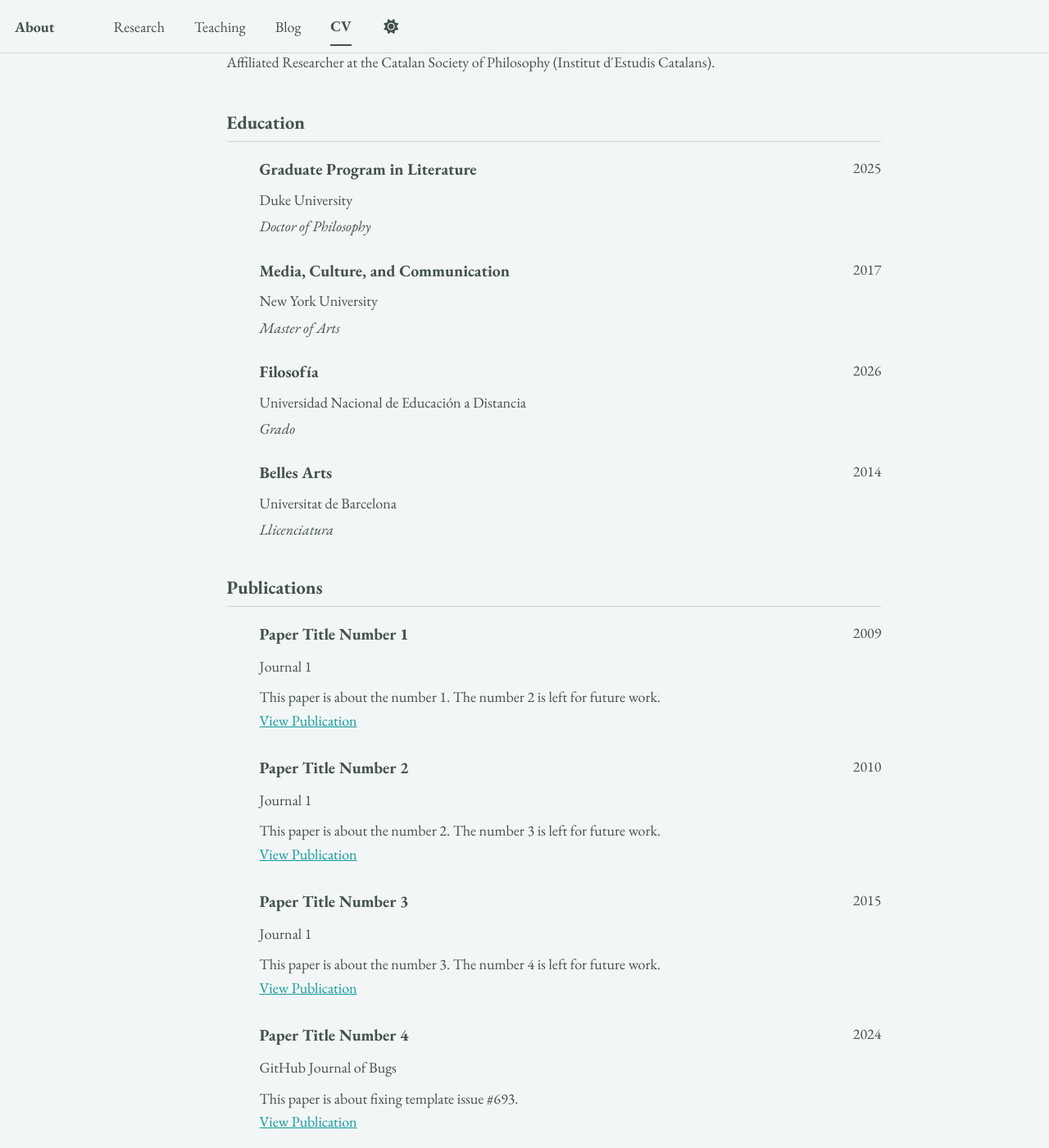
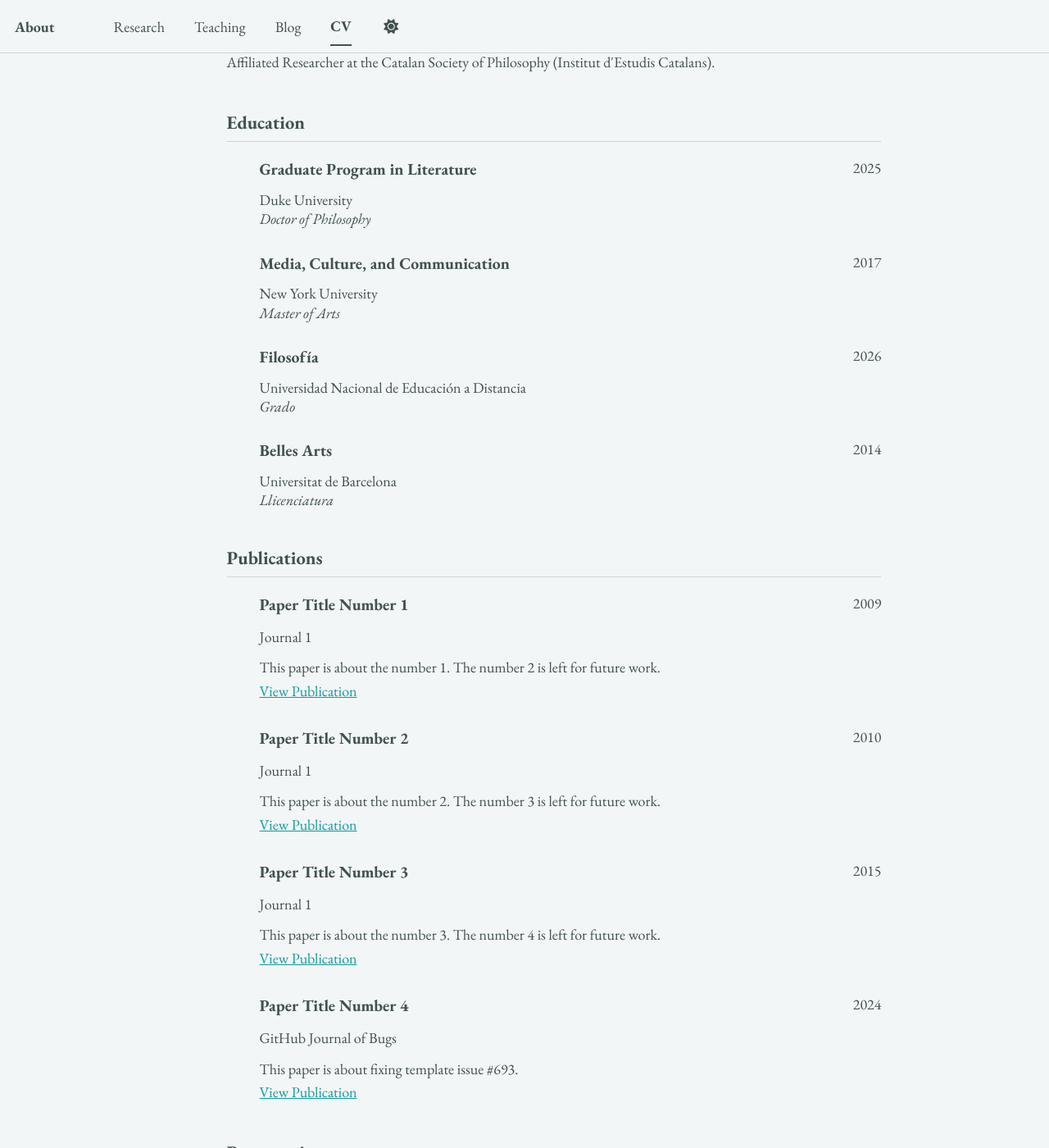
Before and after one commit to epujol90/epujol90.github.io, a Jekyll site: the page built from _pages/cv-json.md, in a window 1280 px wide and 1400 px high, scrolled down 373 px. Shown: the whole window at 82% size. Built offline with Jekyll 4.4.1, drawn with Linux system fonts in a browser that asks for light colours; a script bundle is joined from its source files by our own code; library files that are not in the unit come from our copies.

Commit message:
Update cv-template.html

```diff
--- a/_includes/cv-template.html
+++ b/_includes/cv-template.html
@@ -19,7 +19,12 @@
     font-weight: normal;
   }
 
-  .cv-education .cv-item-content {
+  .cv-education .cv-item-subtitle,
+  .cv-education .cv-item-detail {
+    margin-bottom: 0;
+    margin-top: 0;
+    padding-bottom: 0;
+    padding-top: 0;
     line-height: 1.3;
   }
 
```
